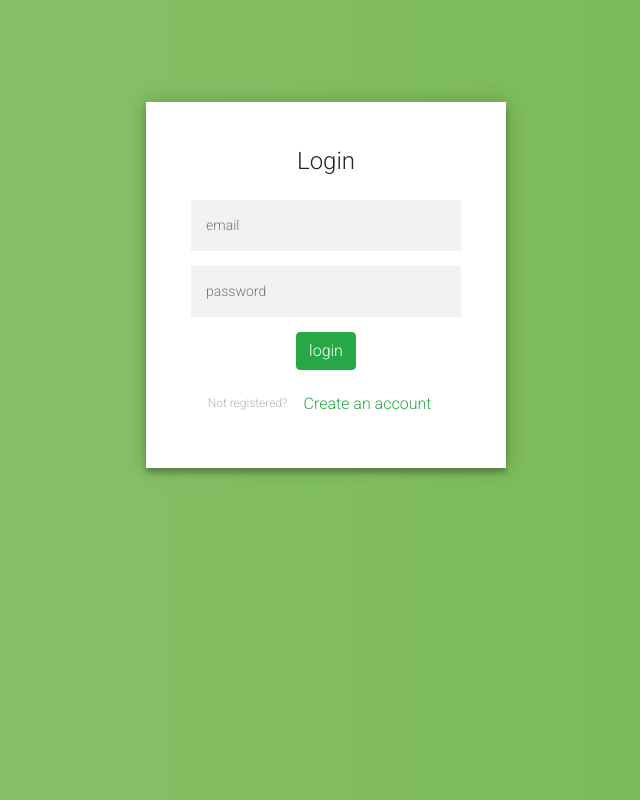
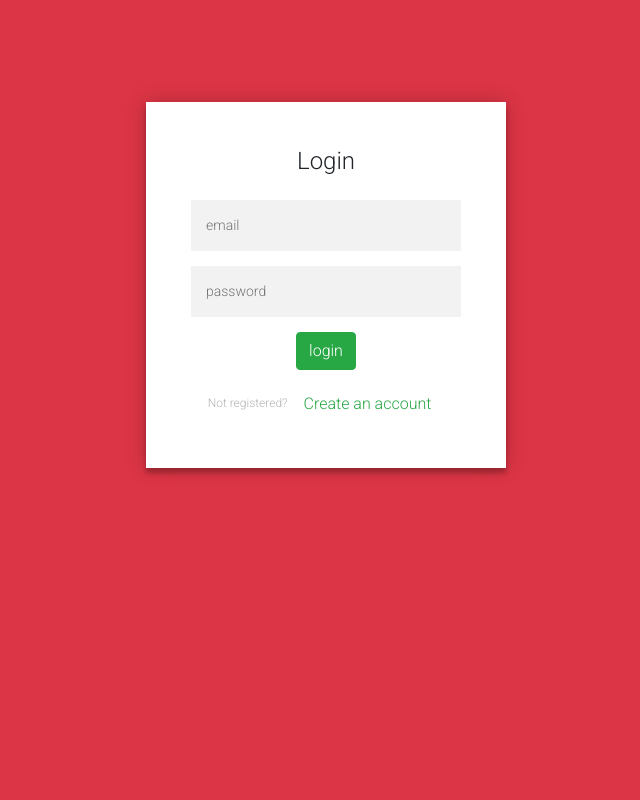
Before and after one commit to Mateo-RH/Final-Telematica, a website: page public/index.html in a window 1280 px wide. Shown: the whole page, without its empty margins (314-954 px from the left). Drawn offline with nearby package versions, Linux system fonts and the light colour scheme.

Commit message:
Cambios color front maquina 2

```diff
--- a/public/css/style.css
+++ b/public/css/style.css
@@ -75,10 +75,10 @@
 }
 body {
   background: #dc3545; /* fallback for old browsers */
-  background: -webkit-linear-gradient(right, #76b852, #8dc26f);
-  background: -moz-linear-gradient(right, #76b852, #8dc26f);
-  background: -o-linear-gradient(right, #76b852, #8dc26f);
-  background: linear-gradient(to left, #76b852, #8dc26f);
+  background: -webkit-linear-gradient(right, #dc3545, #dc3545);
+  background: -moz-linear-gradient(right, #dc3545, #dc3545);
+  background: -o-linear-gradient(right, #dc3545, #dc3545);
+  background: linear-gradient(to left, #dc3545, #dc3545);
   font-family: 'Roboto', sans-serif;
   -webkit-font-smoothing: antialiased;
   -moz-osx-font-smoothing: grayscale;
--- a/public/index.html
+++ b/public/index.html
@@ -13,7 +13,7 @@
     />
     <link rel="stylesheet" href="./css/style.css" />
   </head>
-  <body>
+  <body style="background-color: #dc3545;">
     <div class="login-page">
       <div class="form">
         <h4 class="mb-4">Login</h4>
```
Also changed, not shown: public/error.html (+1 -1 lines).
